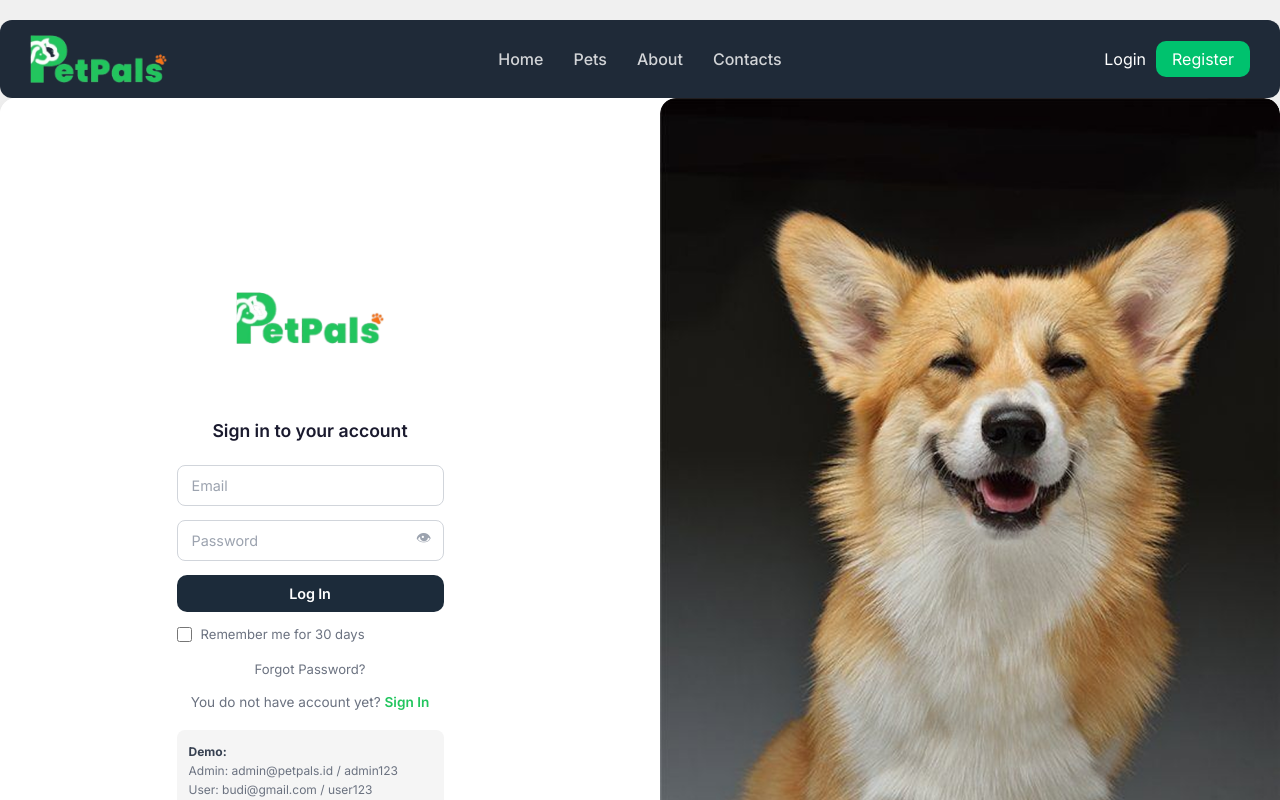
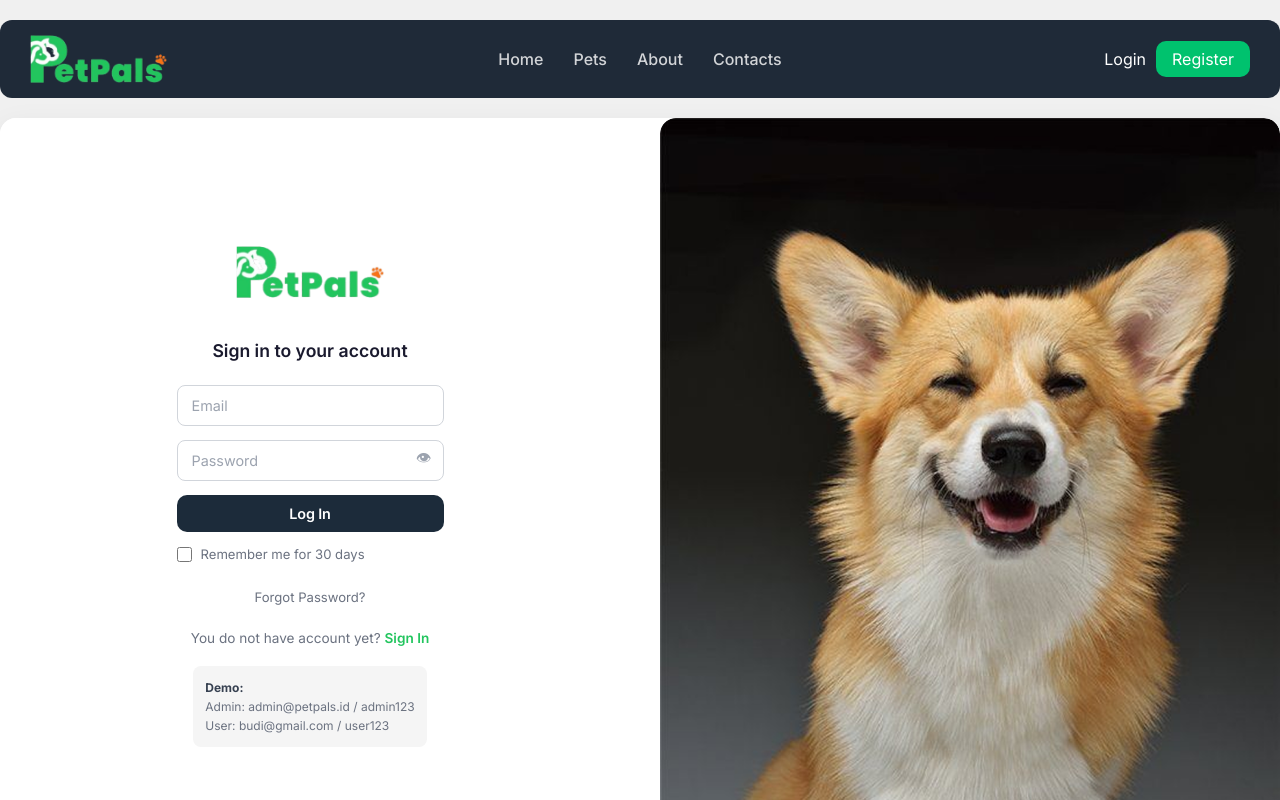
Before and after one commit to apidalb/petpals, a Next.js app: page /login in a window 1280 px wide. Shown: the top 800 px of the page. Built offline with nearby package versions, Linux system fonts and the light colour scheme.

Commit message:
Revisi-login-register-page

```diff
--- a/src/app/globals.css
+++ b/src/app/globals.css
@@ -116,6 +116,10 @@ ul    { list-style: none; }
 }
 
 .auth-form-wrap {
+  display:flex;
+  flex-direction: column;
+  gap: 8px;
+  margin-top: -80px;
   width: 100%;
   max-width: 420px;
 }
@@ -448,7 +452,7 @@ footer {
 ============================================= */
 .auth-layout {
   max-width: 1400px;
-  margin: 0px auto;
+  margin: 20px auto;
   display: grid;
   grid-template-columns: 1fr 1fr;
   gap: 40px;
@@ -459,14 +463,17 @@ footer {
 }
 .auth-form-side {
   display: flex; flex-direction: column; align-items: center;
-  justify-content: center; padding: 60px 48px; background: var(--white);
+  justify-content: center; padding: 40px 48px 40px; background: var(--white);
 }
-.auth-form-wrap { width: 100%; max-width: 360px; }
-.auth-logo { display: flex; justify-content: center; align-items: center; margin-bottom: 16px; margin: top 4px; }
+.auth-form-wrap { width: 100%; max-width: 360px; margin-top: -130px }
+.auth-logo { display: flex; justify-content: center; align-items: center; margin-bottom: 12px; margin-top: 0px; }
 .auth-logo-img { font-size: 1.3rem;  }
-.auth-h { font-size: 1.1rem; font-weight: 600; color: var(--text); margin-bottom: 24px; text-align:center; }
+.auth-h { font-size: 1.1rem; font-weight: 600; color: var(--text); margin-bottom: 24px; text-align:center; margin-top: -10px; }
 .auth-img-side img { width: 100%; height: 100%; object-fit: cover; border-radius: 16px; }
 .auth-img-side img { width: 100%; height: 100%; object-fit: cover; }
+.login-page .auth-logo{ margin-bottom: -50px; }
+.login-page .auth-h{ margin-top: 0; }
+
 
 /* Form */
 .f-group { margin-bottom: 14px; }
--- a/src/app/login/page.tsx
+++ b/src/app/login/page.tsx
@@ -43,7 +43,6 @@ export default function LoginPage() {
         <div className="auth-form-wrap">
       {/* Form side */}
       <div className="auth-form-side">
-        <div className="auth-form-wrap">
           <div className="auth-logo">
             {/* eslint-disable-next-line @next/next/no-img-element */}
             <img src="/logo.png" alt="PetPals" style={{ height: '52px', width: 'auto', mixBlendMode: 'multiply' }} />
@@ -87,7 +86,7 @@ export default function LoginPage() {
             Admin: admin@petpals.id / admin123<br />
             User: budi@gmail.com / user123
           </div>
-        </div>
+
       </div>
 
       {/* Image side */}
--- a/src/app/page.tsx
+++ b/src/app/page.tsx
@@ -150,7 +150,6 @@ export default function HomePage() {
         </section>
 
         {/* ── WHY ADOPT ── */}
-        {/* ── WHY ADOPT ── */}
            <div className="why-section">
             <h2 className="section-title why-title">Why adopt from us? </h2>
 
```
